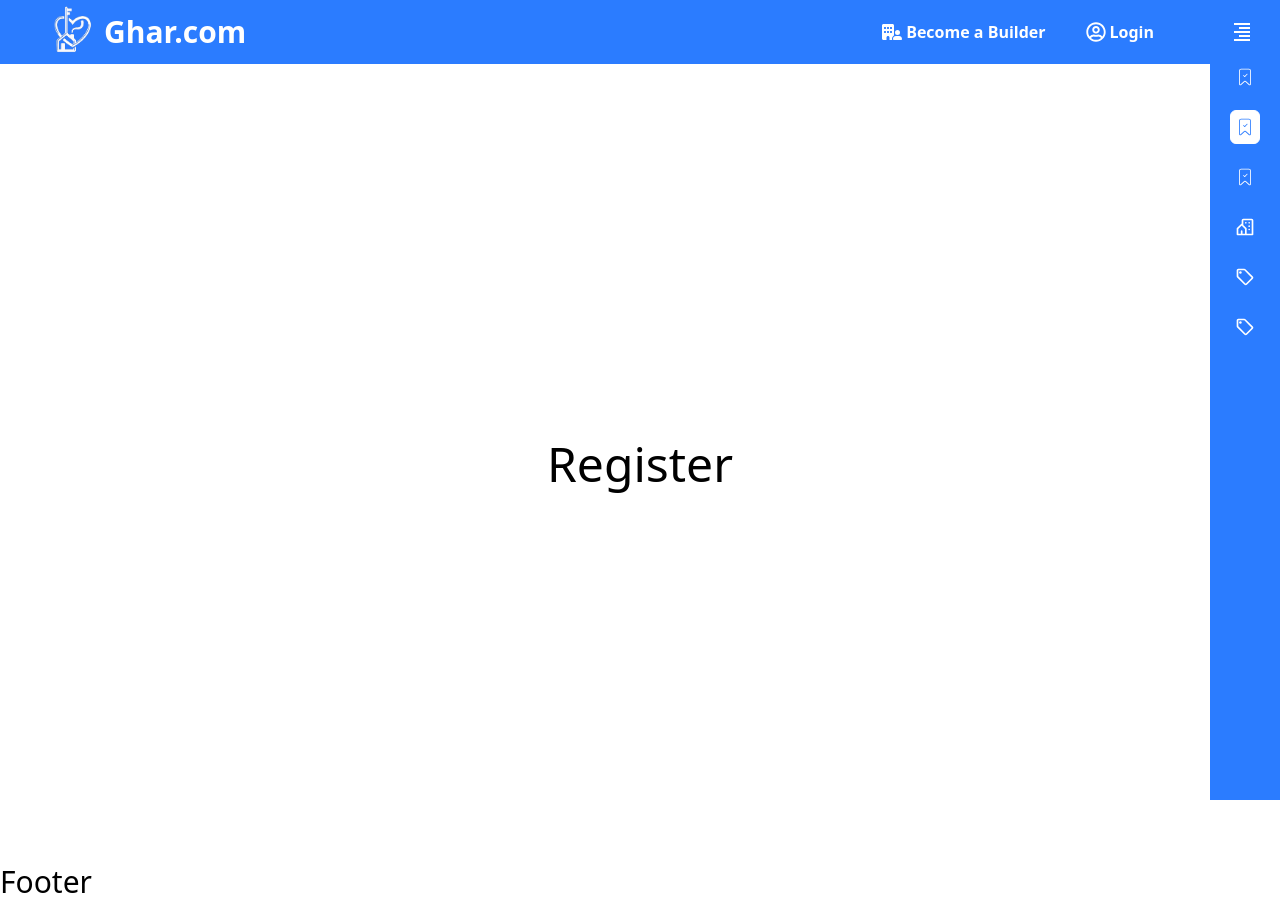
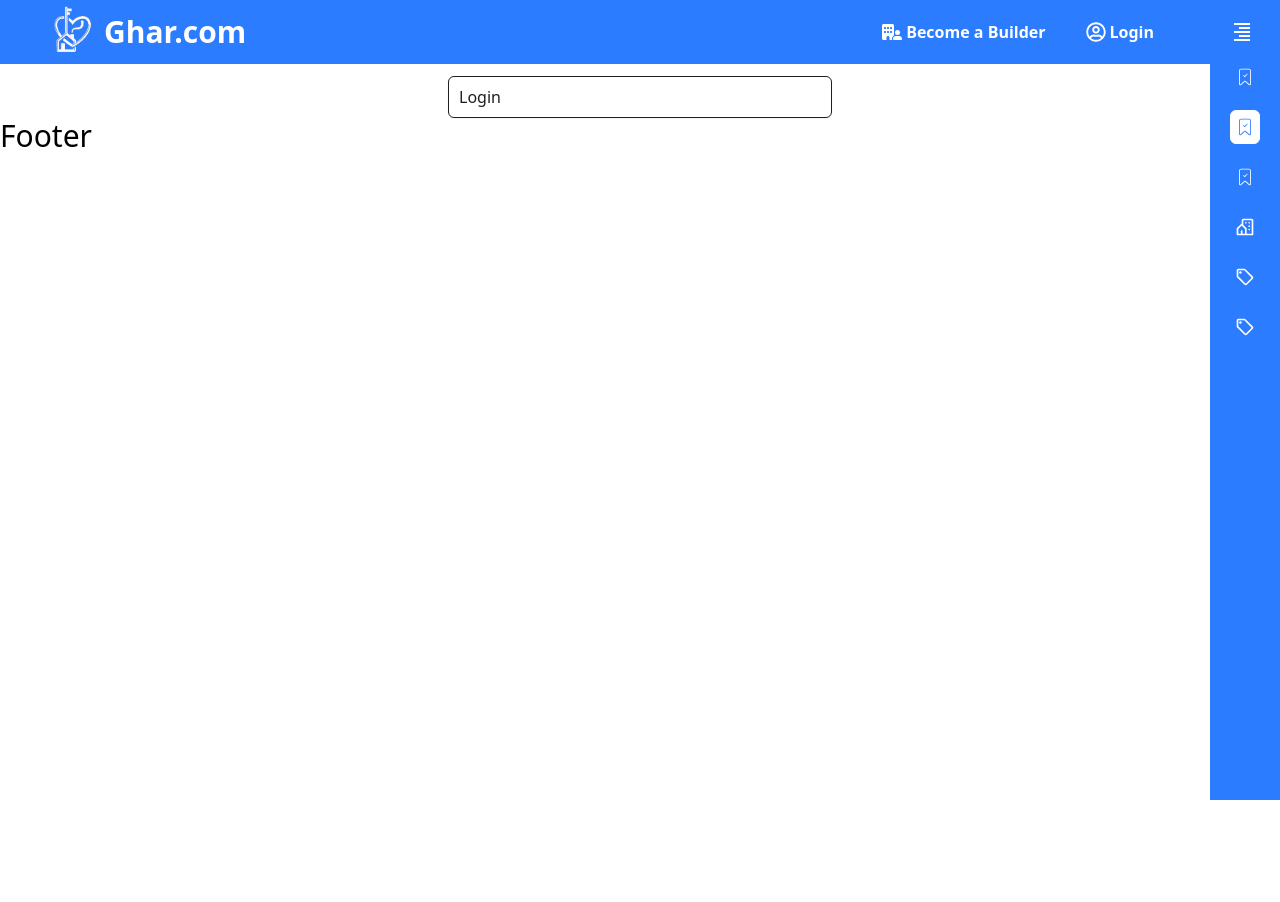
Before and after one commit to dhruv-p-prajapati/Ghar.com, a React (Vite) app: page /builder/register in a window 1280 px wide. After the commit the page ends 800 px from the top, so only its background shows below. Built offline with nearby package versions, Linux system fonts and the light colour scheme.

Commit message:
[FEAT]: added common input component with label

```diff
--- a/package.json
+++ b/package.json
@@ -12,6 +12,7 @@
   "dependencies": {
     "@redux-devtools/extension": "^3.3.0",
     "axios": "^1.6.7",
+    "formik": "^2.4.5",
     "react": "^18.2.0",
     "react-dom": "^18.2.0",
     "react-icons": "^5.0.1",
@@ -19,7 +20,8 @@
     "react-redux": "^9.1.0",
     "react-router-dom": "^6.22.3",
     "react-toastify": "^10.0.5",
-    "redux": "^5.0.1"
+    "redux": "^5.0.1",
+    "yup": "^1.4.0"
   },
   "devDependencies": {
     "@types/react": "^18.2.56",
--- /dev/null
+++ b/src/components/common/Input.jsx
@@ -0,0 +1,62 @@
+import React from "react";
+import PropTypes from "prop-types";
+
+const Input = ({
+  id,
+  name,
+  type = "text",
+  value,
+  placeholder,
+  className = "",
+  onChange,
+  onBlur,
+  autoComplete,
+  readOnly,
+  autoFocus,
+  labelText,
+  ...props
+}) => {
+  return (
+    <div className="w-[min(24rem,85vw)]">
+      <label
+        htmlFor={id}
+        className="relative block rounded-md border border-secondary shadow-sm focus-within:border-primary focus-within:ring-1 focus-within:ring-primary">
+        <input
+          type={type}
+          id={id}
+          name={name}
+          placeholder={placeholder}
+          value={value}
+          onChange={onChange}
+          onBlur={onBlur}
+          autoComplete={autoComplete}
+          readOnly={readOnly}
+          autoFocus={autoFocus}
+          className="peer border-none bg-transparent px-4 py-2 placeholder-transparent focus:placeholder-secondary focus:border-transparent focus:outline-none focus:ring-0"
+          {...props}
+        />
+
+        <span className="pointer-events-none absolute start-2.5 top-0 -translate-y-1/2 bg-white text-base text-secondary  transition-all peer-placeholder-shown:top-1/2 peer-placeholder-shown:text-base peer-focus:top-0 peer-focus:text-sm peer-focus:text-primary">
+          {labelText}
+        </span>
+      </label>
+    </div>
+  );
+};
+
+Input.propTypes = {
+  id: PropTypes.string.isRequired,
+  name: PropTypes.string.isRequired,
+  type: PropTypes.string,
+  value: PropTypes.string,
+  placeholder: PropTypes.string,
+  className: PropTypes.string,
+  onChange: PropTypes.func,
+  onBlur: PropTypes.func,
+  autoComplete: PropTypes.string,
+  readOnly: PropTypes.bool,
+  autoFocus: PropTypes.bool,
+  labelText: PropTypes.string
+};
+
+export default Input;
--- a/src/components/common/index.js
+++ b/src/components/common/index.js
@@ -1,4 +1,5 @@
 import Button from "./Button";
 import Loader from "./Loader";
+import Input from "./Input";
 
-export { Button, Loader };
+export { Button, Loader, Input };
--- a/src/components/layout/navbar/Navbar.jsx
+++ b/src/components/layout/navbar/Navbar.jsx
@@ -55,9 +55,7 @@ const Navbar = () => {
         </ul>
       </div>
       <div>
-        <div
-          className={`fixed top-0 h-screen w-screen bg-black ${show ? "opacity-30" : "opacity-0 -z-10"} transition-all duration-1000`}
-          onClick={toggleNavbar}></div>
+        <div className={`fixed top-0 h-screen w-screen bg-black ${show ? "opacity-30" : "opacity-0 hidden"}`} onClick={toggleNavbar}></div>
         <div
           className={`bg-primary fixed right-0 top-0 h-screen ${
             show ? "w-[min(80vw,300px)]" : "invisible md:visible w-[70px]"
--- a/src/components/pages/index.jsx
+++ b/src/components/pages/index.jsx
@@ -3,5 +3,6 @@ import Login from "./login/Login";
 import Register from "./register/Register";
 import Admin from "./Admin/Admin";
 import ErrorPage from "./ErrorPage/ErrorPage";
+import RegisterBuilder from "./register/RegisterBuilder";
 
-export { Home, Login, Register, Admin, ErrorPage };
+export { Home, Login, Register, Admin, ErrorPage, RegisterBuilder };
--- /dev/null
+++ b/src/components/pages/register/RegisterBuilder.jsx
@@ -0,0 +1,36 @@
+import { Formik } from "formik";
+import React from "react";
+import { Input } from "../../common";
+
+const RegisterBuilder = () => {
+  return (
+    <div>
+      <Formik
+        initialValues={{
+          name: "",
+          email: "",
+          password: "",
+          cpassword: "",
+          phNo: "",
+          reraId: "",
+          panNo: "",
+          address: {
+            officeNo: "",
+            officeName: "",
+            additionalInfo: "",
+            city: "",
+            state: "",
+            country: ""
+          }
+        }}>
+        {() => (
+          <div className="flex justify-center items-center mt-3">
+            <Input id="name" name="name" placeholder="Enter name" labelText="Login" />
+          </div>
+        )}
+      </Formik>
+    </div>
+  );
+};
+
+export default RegisterBuilder;
--- a/src/routes/Routes.jsx
+++ b/src/routes/Routes.jsx
@@ -1,5 +1,6 @@
 import React from "react";
 import { createBrowserRouter } from "react-router-dom";
+import { RegisterBuilder } from "../components/pages";
 const Layout = React.lazy(() => import("../components/layout/layout/Layout"));
 const Admin = React.lazy(() => import("../components/pages/Admin/Admin"));
 const Home = React.lazy(() => import("../components/pages/home/Home"));
@@ -24,7 +25,7 @@ const Routes = () => {
         },
         {
           path: "builder/register",
-          element: <Register />
+          element: <RegisterBuilder />
         },
         {
           path: "admin",
```
Also changed, not shown: 1 other file (tests, documents, lock files or other folders).
